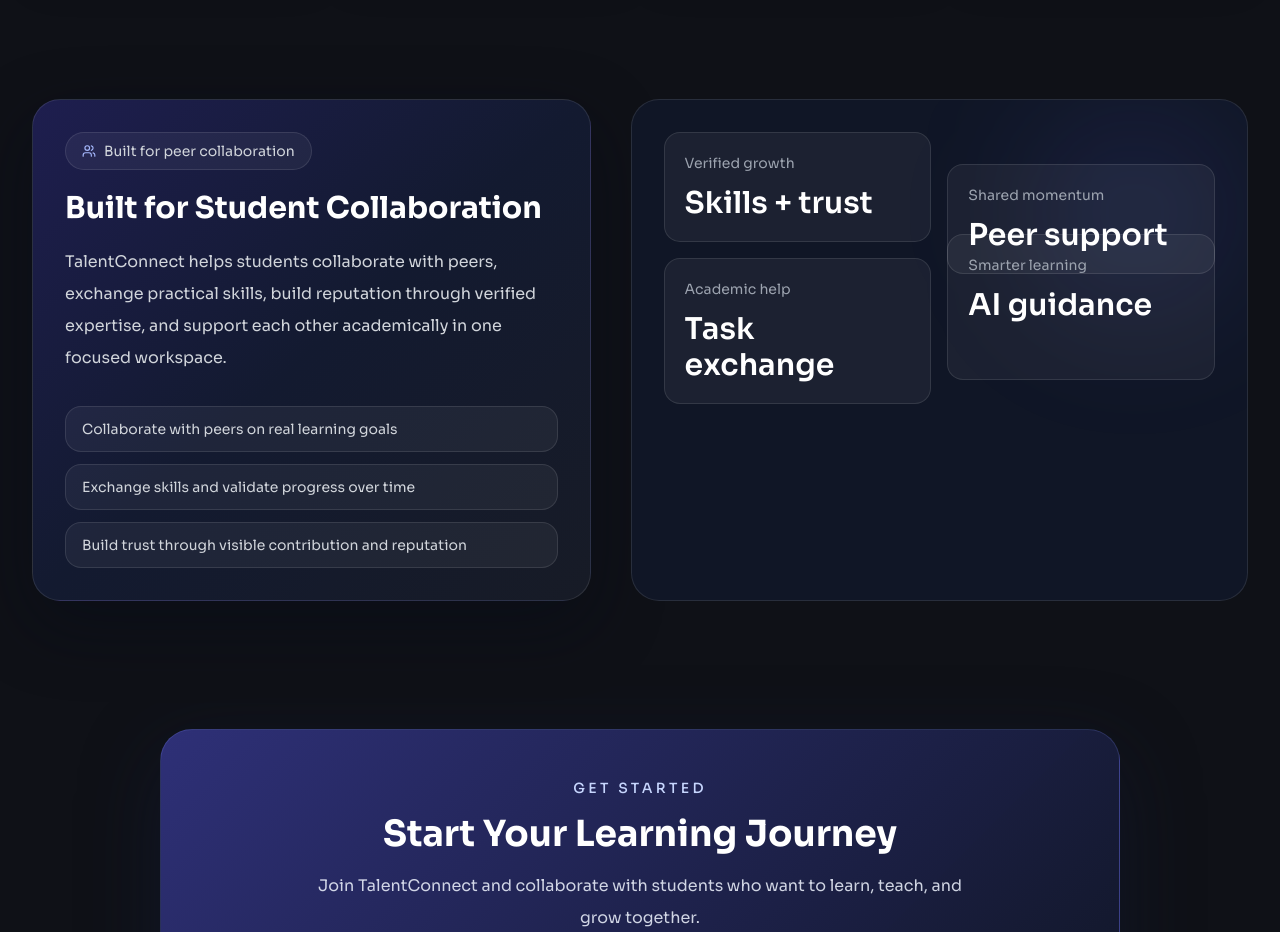
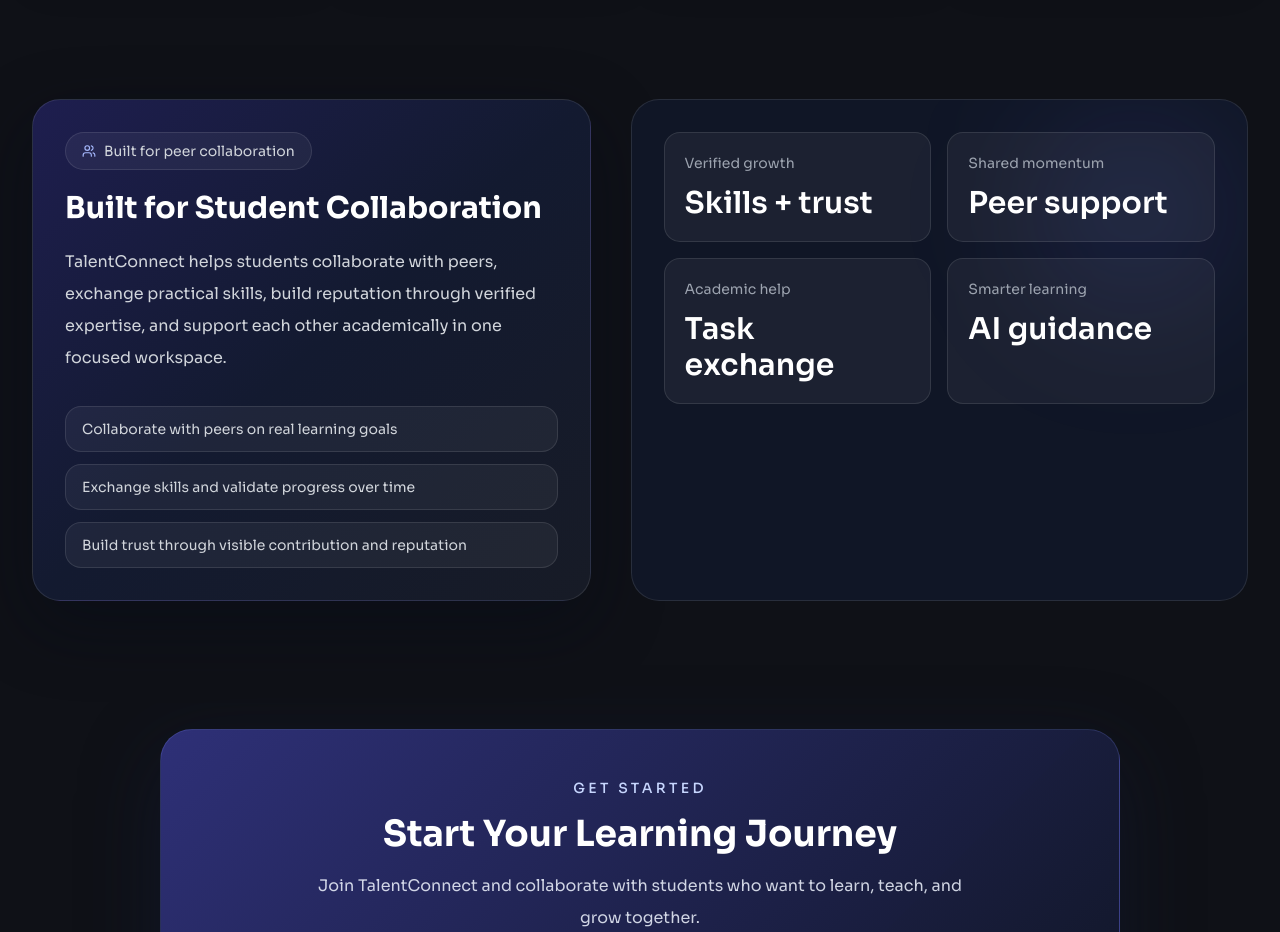
Before and after one commit to ReshmiRayKarmakar08/talentconnect, a React (Vite) app in the folder frontend/: page / in a window 1280 px wide. Shown: the part 1300-2232 px from the top of the page. Built offline with nearby package versions, Linux system fonts and the light colour scheme; no server answers.

Commit message:
Fix landing collaboration card overlap

```diff
--- a/frontend/src/pages/Landing.jsx
+++ b/frontend/src/pages/Landing.jsx
@@ -234,7 +234,7 @@
                 <p className="text-sm text-gray-400">Verified growth</p>
                 <p className="mt-3 text-3xl font-semibold text-white font-display">Skills + trust</p>
               </div>
-              <div className="rounded-2xl border border-white/10 bg-white/5 p-5 sm:translate-y-8">
+              <div className="rounded-2xl border border-white/10 bg-white/5 p-5">
                 <p className="text-sm text-gray-400">Shared momentum</p>
                 <p className="mt-3 text-3xl font-semibold text-white font-display">Peer support</p>
               </div>
@@ -242,7 +242,7 @@
                 <p className="text-sm text-gray-400">Academic help</p>
                 <p className="mt-3 text-3xl font-semibold text-white font-display">Task exchange</p>
               </div>
-              <div className="rounded-2xl border border-white/10 bg-white/5 p-5 sm:-translate-y-6">
+              <div className="rounded-2xl border border-white/10 bg-white/5 p-5">
                 <p className="text-sm text-gray-400">Smarter learning</p>
                 <p className="mt-3 text-3xl font-semibold text-white font-display">AI guidance</p>
               </div>
```
